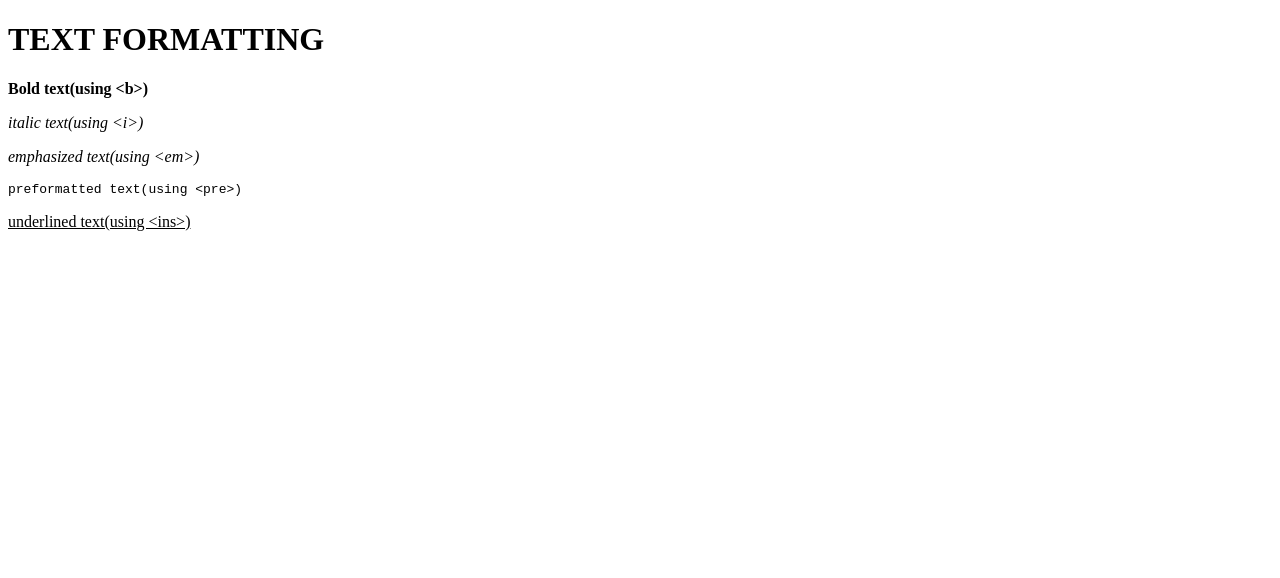
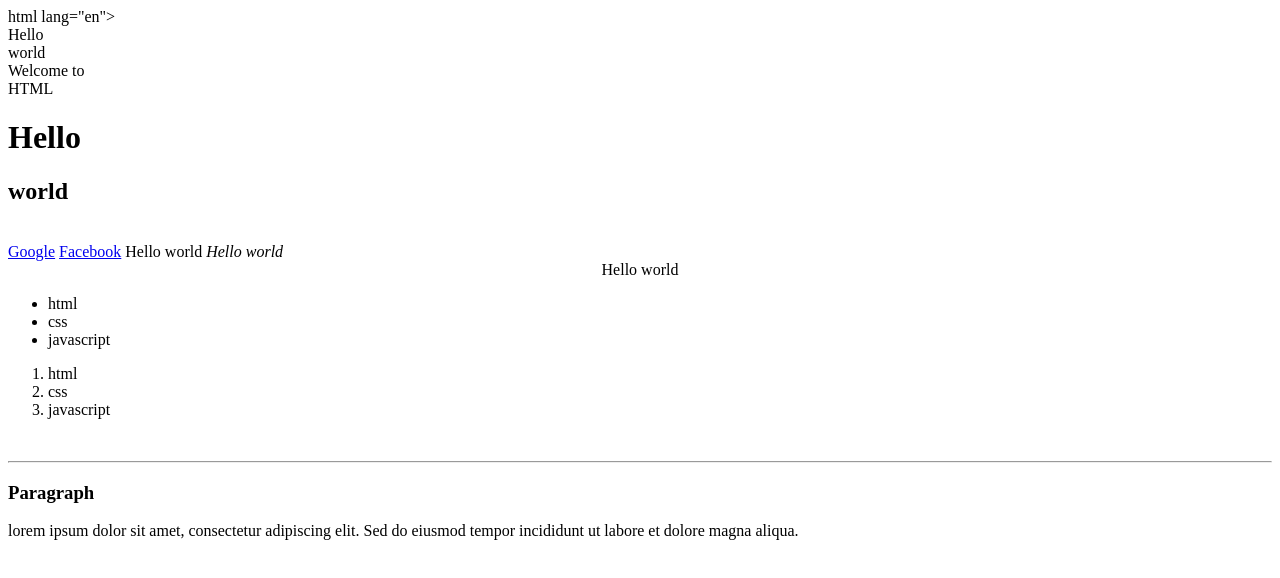
Before and after one commit to anuragoff7-coder/CSE03_HTML, a plain HTML site: page INDEX.HTML/INDEX2.html in a window 1280 px wide. Drawn offline with Linux system fonts and the light colour scheme.

Commit message:
CHANGES IN FILES

```diff
--- a/INDEX.HTML/INDEX2.html
+++ b/INDEX.HTML/INDEX2.html
@@ -1,16 +1,33 @@
-<!DOCTYPE html>
-<html lang="en">
+ html lang="en">
 <head>
     <meta charset="UTF-8">
     <meta name="viewport" content="width=device-width, initial-scale=1.0">
-    <title>Document</title>
+    <title>types of elements</title>
 </head>
 <body>
-    <h1>TEXT FORMATTING</h1>
-    <p><b>Bold text(using &lt;b&gt;)</b></p>
-    <p><i>italic text(using &lt;i&gt;)</i></p>
-    <p><em>emphasized text(using &lt;em&gt;)</em></p>
-    <p><pre>preformatted text(using &lt;pre&gt;)</pre></p>
-    <p><ins>underlined text(using &lt;ins&gt;)</ins></p>
+    <!-- Block elements -->
+     <div>Hello</div>
+     <div>world</div>
+     <header>Welcome to</header>
+     <header>HTML</header>
+     <H1>Hello</H1>
+     <H2>world</H2>
+    <br>
+     <!-- Inline elements -->
+      <a href="https://www.google.com">Google</a>
+      <a href="https://www.facebook.com">Facebook</a>
+      <span>Hello world</span>
+      <b><HTML></HTML></b>
+      <i>Hello world</i>
+      <center>Hello world</center>
+      <ul> <li>html</li> <li>css</li> <li>javascript</li> </ul>
+            <ol> <li>html</li> <li>css</li> <li>javascript</li> </ol>
+            <br>
+            <hr>
+            <h3>Paragraph</h3>
+            <p>lorem ipsum dolor sit amet, consectetur adipiscing elit.
+                Sed do eiusmod tempor incididunt ut labore et dolore magna aliqua.</p>
+
+
 </body>
 </html>
```
Also changed, not shown: INDEX.HTML/INDEX1.HTML (+29 -20 lines), INDEX.HTML/INDEX5.HTML (added, +16 -0 lines), INDEX.HTML/index.html (+25 -0 lines).
